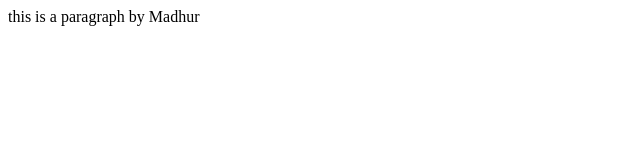
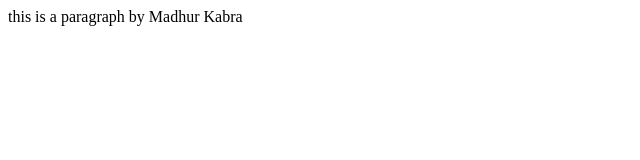
Before and after one commit to kabramadhur/localrepo, a plain HTML site: page index.html in a window 1280 px wide. Shown: the full height of the page, 0-640 px from the left. Drawn offline with Linux system fonts and the light colour scheme.

Commit message:
learning branch

```diff
--- a/index.html
+++ b/index.html
@@ -1 +1 @@
-<p> this is a paragraph by Madhur</p>
+<p> this is a paragraph by Madhur Kabra</p>
```
